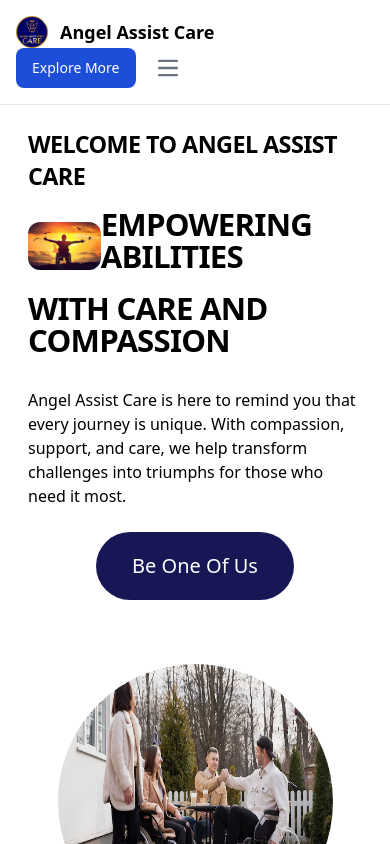
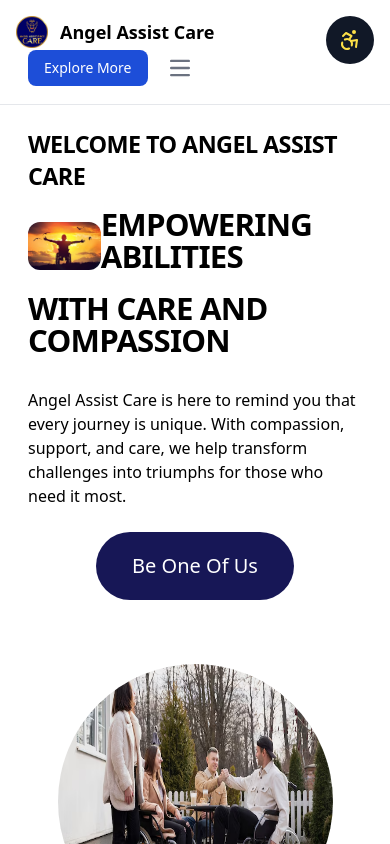
Before and after one commit to growlords/AngelAssistanceCare, a React (Vite) app in the folder Frontend/: page / in a window 390 px wide. Shown: the top 844 px of the page. Built offline with nearby package versions, Linux system fonts and the light colour scheme.

Commit message:
Acessibility added

```diff
--- /dev/null
+++ b/Frontend/src/components/Accessibility.jsx
@@ -0,0 +1,171 @@
+import React, { useState } from 'react';
+import {
+  Accessibility,
+  Type,
+  ZoomIn,
+  ZoomOut,
+  PaintBucket,
+  Sun,
+  Moon,
+  Contrast,
+  Link,
+  RotateCcw,
+  X
+} from 'lucide-react';
+
+const AccessibilityTools = () => {
+  const [isOpen, setIsOpen] = useState(false);
+  const [fontSize, setFontSize] = useState(16);
+  const [isGrayscale, setIsGrayscale] = useState(false);
+  const [isHighContrast, setIsHighContrast] = useState(false);
+  const [isNegativeContrast, setIsNegativeContrast] = useState(false);
+  const [isLightBackground, setIsLightBackground] = useState(true);
+  const [underlineLinks, setUnderlineLinks] = useState(false);
+
+  // Apply styles to the entire document body
+  const applyStyles = () => {
+    document.body.style.fontSize = `${fontSize}px`;
+    document.body.style.filter = isGrayscale ? 'grayscale(1)' : 'none';
+
+    if (isHighContrast) {
+      document.body.style.backgroundColor = '#000';
+      document.body.style.color = '#fff';
+    } else if (isNegativeContrast) {
+      document.body.style.filter = 'invert(1)';
+    } else {
+      document.body.style.backgroundColor = isLightBackground ? '#fff' : '#222';
+      document.body.style.color = isLightBackground ? '#000' : '#fff';
+      document.body.style.filter = 'none';
+    }
+
+    if (underlineLinks) {
+      const links = document.getElementsByTagName('a');
+      for (let link of links) {
+        link.style.textDecoration = 'underline';
+      }
+    }
+  };
+
+  const resetStyles = () => {
+    setFontSize(16);
+    setIsGrayscale(false);
+    setIsHighContrast(false);
+    setIsNegativeContrast(false);
+    setIsLightBackground(true);
+    setUnderlineLinks(false);
+    document.body.style = '';
+    const links = document.getElementsByTagName('a');
+    for (let link of links) {
+      link.style.textDecoration = '';
+    }
+  };
+
+  React.useEffect(() => {
+    applyStyles();
+  }, [fontSize, isGrayscale, isHighContrast, isNegativeContrast, isLightBackground, underlineLinks]);
+
+  return (
+    <div className="fixed right-4 top-4 z-50">
+      {/* Main Accessibility Icon Button */}
+      <button
+        onClick={() => setIsOpen(!isOpen)}
+        className="bg-gray-900 text-yellow-300 p-3 rounded-full hover:bg-gray-800 transition-colors"
+        aria-label="Accessibility Tools"
+      >
+        <Accessibility size={24} />
+      </button>
+
+      {/* Popup Menu */}
+      {isOpen && (
+        <div className="absolute right-0 mt-2 w-64 bg-gray-900 text-yellow-300 rounded-lg shadow-lg p-4">
+          <div className="flex justify-between items-center mb-4">
+            <h2 className="text-lg font-semibold">Accessibility Tools</h2>
+            <button
+              onClick={() => setIsOpen(false)}
+              className="text-yellow-300 hover:text-yellow-100"
+              aria-label="Close menu"
+            >
+              <X size={20} />
+            </button>
+          </div>
+
+          <div className="flex flex-col space-y-3">
+            <button
+              onClick={() => setFontSize(prev => prev + 2)}
+              className="flex items-center gap-2 hover:text-yellow-100 transition-colors"
+            >
+              <ZoomIn size={18} /> Increase Text
+            </button>
+
+            <button
+              onClick={() => setFontSize(prev => Math.max(prev - 2, 12))}
+              className="flex items-center gap-2 hover:text-yellow-100 transition-colors"
+            >
+              <ZoomOut size={18} /> Decrease Text
+            </button>
+
+            <button
+              onClick={() => setIsGrayscale(prev => !prev)}
+              className="flex items-center gap-2 hover:text-yellow-100 transition-colors"
+            >
+              <PaintBucket size={18} /> Grayscale
+            </button>
+
+            <button
+              onClick={() => setIsHighContrast(prev => !prev)}
+              className="flex items-center gap-2 hover:text-yellow-100 transition-colors"
+            >
+              <Contrast size={18} /> High Contrast
+            </button>
+
+            <button
+              onClick={() => setIsNegativeContrast(prev => !prev)}
+              className="flex items-center gap-2 hover:text-yellow-100 transition-colors"
+            >
+              <Moon size={18} /> Negative Contrast
+            </button>
+
+            <button
+              onClick={() => setIsLightBackground(prev => !prev)}
+              className="flex items-center gap-2 hover:text-yellow-100 transition-colors"
+            >
+              <Sun size={18} /> Light Background
+            </button>
+
+            <button
+              onClick={() => setUnderlineLinks(prev => !prev)}
+              className="flex items-center gap-2 hover:text-yellow-100 transition-colors"
+            >
+              <Link size={18} /> Links Underline
+            </button>
+
+            <button
+              onClick={() => {
+                const font = document.createElement('link');
+                font.href = 'https://fonts.googleapis.com/css2?family=OpenDyslexic&display=swap';
+                font.rel = 'stylesheet';
+                document.head.appendChild(font);
+                document.body.style.fontFamily = 'OpenDyslexic, sans-serif';
+              }}
+              className="flex items-center gap-2 hover:text-yellow-100 transition-colors"
+            >
+              <Type size={18} /> Readable Font
+            </button>
+
+            <button
+              onClick={() => {
+                resetStyles();
+                setIsOpen(false);
+              }}
+              className="flex items-center gap-2 hover:text-yellow-100 transition-colors"
+            >
+              <RotateCcw size={18} /> Reset
+            </button>
+          </div>
+        </div>
+      )}
+    </div>
+  );
+};
+
+export default AccessibilityTools;
--- a/Frontend/src/components/Home_1.jsx
+++ b/Frontend/src/components/Home_1.jsx
@@ -3,6 +3,7 @@
 import { assets } from '../assets/assets';
 import { easeInOut, motion } from "framer-motion";
 import { Link } from 'react-router-dom'
+
 
 const Home_1 = () => {
   return (
--- a/Frontend/src/components/Navbar.jsx
+++ b/Frontend/src/components/Navbar.jsx
@@ -1,6 +1,9 @@
 import React, { useState } from 'react';
 import { NavLink, Link } from 'react-router-dom';
 import { assets } from '../assets/assets';
+import  AccessibilityTools  from '../components/Accessibility.jsx';
+// For named export
+
 
 const Navbar = () => {
     const [isMenuOpen, setIsMenuOpen] = useState(false);
@@ -20,11 +23,26 @@
                     <img src={assets.favicon} className="h-8 sm:h-15" alt="Logo" />
                     <span className="self-center text-lg sm:text-xl md:text-2xl font-semibold whitespace-nowrap dark:text-white">Angel Assist Care</span>
                 </Link>
-                <div className="flex md:order-2 space-x-3 md:space-x-0 rtl:space-x-reverse">
+                <div className="flex md:order-2 items-center space-x-3 md:space-x-4 rtl:space-x-reverse">
+                    {/* Accessibility Tools */}
+                    <div className="relative">
+                        <AccessibilityTools />
+                    </div>
+
+                    {/* Explore More Button */}
                     <button type="button" className="text-white bg-blue-700 hover:bg-blue-800 focus:ring-4 focus:outline-none focus:ring-blue-300 font-medium rounded-lg text-sm sm:text-base px-4 sm:px-6 py-2 sm:py-3 text-center dark:bg-blue-600 dark:hover:bg-blue-700 dark:focus:ring-blue-800">
                         <Link to='/About'>Explore More</Link>
                     </button>
-                    <button onClick={toggleMenu} data-collapse-toggle="navbar-sticky" type="button" className="inline-flex items-center p-2 w-10 h-10 justify-center text-sm text-gray-500 rounded-lg md:hidden hover:bg-gray-100 focus:outline-none focus:ring-2 focus:ring-gray-200 dark:text-gray-400 dark:hover:bg-gray-700 dark:focus:ring-gray-600" aria-controls="navbar-sticky" aria-expanded={isMenuOpen}>
+
+                    {/* Mobile Menu Button */}
+                    <button
+                        onClick={toggleMenu}
+                        data-collapse-toggle="navbar-sticky"
+                        type="button"
+                        className="inline-flex items-center p-2 w-10 h-10 justify-center text-sm text-gray-500 rounded-lg md:hidden hover:bg-gray-100 focus:outline-none focus:ring-2 focus:ring-gray-200 dark:text-gray-400 dark:hover:bg-gray-700 dark:focus:ring-gray-600"
+                        aria-controls="navbar-sticky"
+                        aria-expanded={isMenuOpen}
+                    >
                         <span className="sr-only">Open main menu</span>
                         <svg className="w-5 h-5" aria-hidden="true" xmlns="http://www.w3.org/2000/svg" fill="none" viewBox="0 0 17 14">
                             <path stroke="currentColor" strokeLinecap="round" strokeLinejoin="round" strokeWidth="2" d="M1 1h15M1 7h15M1 13h15" />
@@ -50,7 +68,7 @@
                         </li>
                         <li>
                             <NavLink to="/Enquiries" className="block py-2 px-3 text-gray-900 rounded hover:bg-gray-100 md:hover:bg-transparent md:hover:text-blue-700 md:p-0 md:dark:hover:text-blue-500 dark:text-white dark:hover:bg-gray-700 dark:hover:text-white md:dark:hover:bg-transparent dark:border-gray-700" onClick={handleLinkClick}>
-                            Enquiries
+                                Enquiries
                             </NavLink>
                         </li>
                         <li>
```
